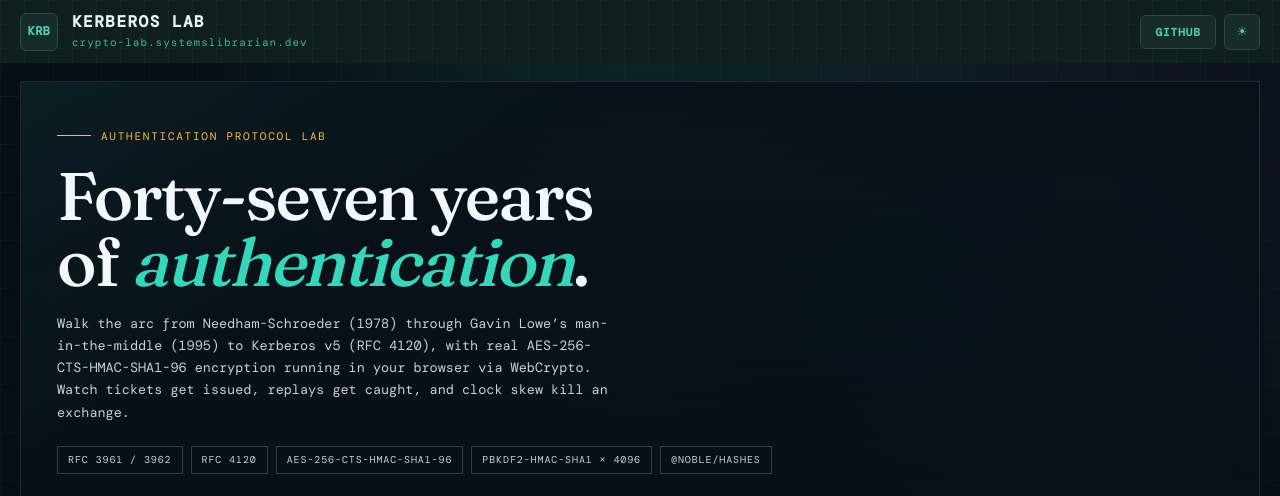
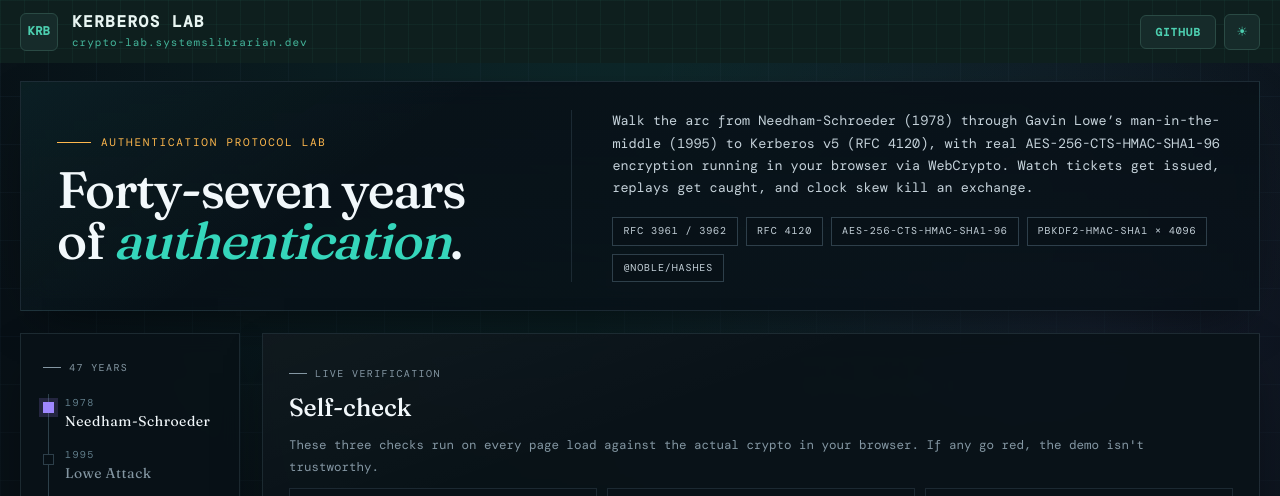
Before and after one commit to systemslibrarian/crypto-lab-kerberos, a website built with Vite: page index.html in a window 1280 px wide. Shown: the top 496 px of the page. Built offline with nearby package versions, Linux system fonts and the light colour scheme; a web font is replaced by a local one.

Commit message:
style: hero two-column layout — title left, body text right

```diff
--- a/src/app.ts
+++ b/src/app.ts
@@ -122,8 +122,12 @@ function renderTimeline(active: ScenarioKey): string {
 export async function renderApp(root: HTMLElement): Promise<void> {
   root.innerHTML = `
   <section class="hero" aria-labelledby="hero-title">
+    <div class="hero-body">
+      <div class="hero-left">
         <span class="eyebrow">Authentication Protocol Lab</span>
         <h1 id="hero-title">Forty-seven years of <span>authentication</span>.</h1>
+      </div>
+      <div class="hero-right">
         <p>Walk the arc from Needham-Schroeder (1978) through Gavin Lowe\u2019s man-in-the-middle (1995) to Kerberos v5 (RFC 4120), with real AES-256-CTS-HMAC-SHA1-96 encryption running in your browser via WebCrypto. Watch tickets get issued, replays get caught, and clock skew kill an exchange.</p>
         <div class="hero-stats">
           <span class="hero-stat">RFC 3961 / 3962</span>
@@ -131,6 +135,8 @@ export async function renderApp(root: HTMLElement): Promise<void> {
           <span class="hero-stat">AES-256-CTS-HMAC-SHA1-96</span>
           <span class="hero-stat">PBKDF2-HMAC-SHA1 \u00d7 4096</span>
           <span class="hero-stat">@noble/hashes</span>
+        </div>
+      </div>
     </div>
   </section>
 
--- a/src/style.css
+++ b/src/style.css
@@ -239,7 +239,7 @@ html.light .cl-header { background: #0e1f1e; }
 /* ── Hero ────────────────────────────────────────────────── */
 .hero {
   position: relative;
-  padding: 38px 36px 34px;
+  padding: 28px 36px;
   border: 1px solid var(--border);
   background:
     linear-gradient(145deg, rgba(53, 214, 187, 0.07), transparent 30%),
@@ -253,9 +253,26 @@ html.light .hero {
     rgba(255, 255, 255, 0.88);
 }
 
+.hero-body {
+  display: flex;
+  align-items: center;
+  gap: 40px;
+}
+
+.hero-left {
+  flex: 0 0 auto;
+}
+
+.hero-right {
+  flex: 1 1 0;
+  min-width: 0;
+  border-left: 1px solid var(--border);
+  padding-left: 40px;
+}
+
 .eyebrow {
   display: inline-flex; align-items: center; gap: 10px;
-  margin-bottom: 18px;
+  margin-bottom: 14px;
   color: var(--amber);
   text-transform: uppercase;
   letter-spacing: 0.16em;
@@ -266,9 +283,9 @@ html.light .hero {
 }
 
 .hero h1 {
-  max-width: 16ch;
+  max-width: 14ch;
   font-family: var(--serif);
-  font-size: clamp(2.4rem, 5.5vw, 4.2rem);
+  font-size: clamp(2.2rem, 4vw, 3.6rem);
   font-weight: 500;
   line-height: 0.98;
   color: var(--text-hi);
@@ -278,14 +295,13 @@ html.light .hero {
 .hero h1 span { color: var(--teal); font-style: italic; }
 
 .hero p {
-  max-width: 68ch;
-  margin-top: 18px;
   color: var(--text);
   font-size: 13.5px;
+  margin-top: 0;
 }
 
 .hero-stats {
-  margin-top: 22px;
+  margin-top: 18px;
   display: flex;
   flex-wrap: wrap;
   gap: 8px;
@@ -619,7 +635,9 @@ html.light .footer-quote {
   #app, .wrap { width: min(100% - 24px, 1280px); padding-left: 0; padding-right: 0; }
   #app { padding-top: 22px; gap: 16px; }
 
-  .hero { padding: 26px 22px; }
+  .hero { padding: 22px 18px; }
+  .hero-body { flex-direction: column; gap: 20px; }
+  .hero-right { border-left: none; border-top: 1px solid var(--border); padding-left: 0; padding-top: 18px; }
   .hero h1 { font-size: clamp(2rem, 9vw, 3rem); }
   .hero p { font-size: 13px; }
 
```
Lines whose indentation alone changed are shown as unchanged.
